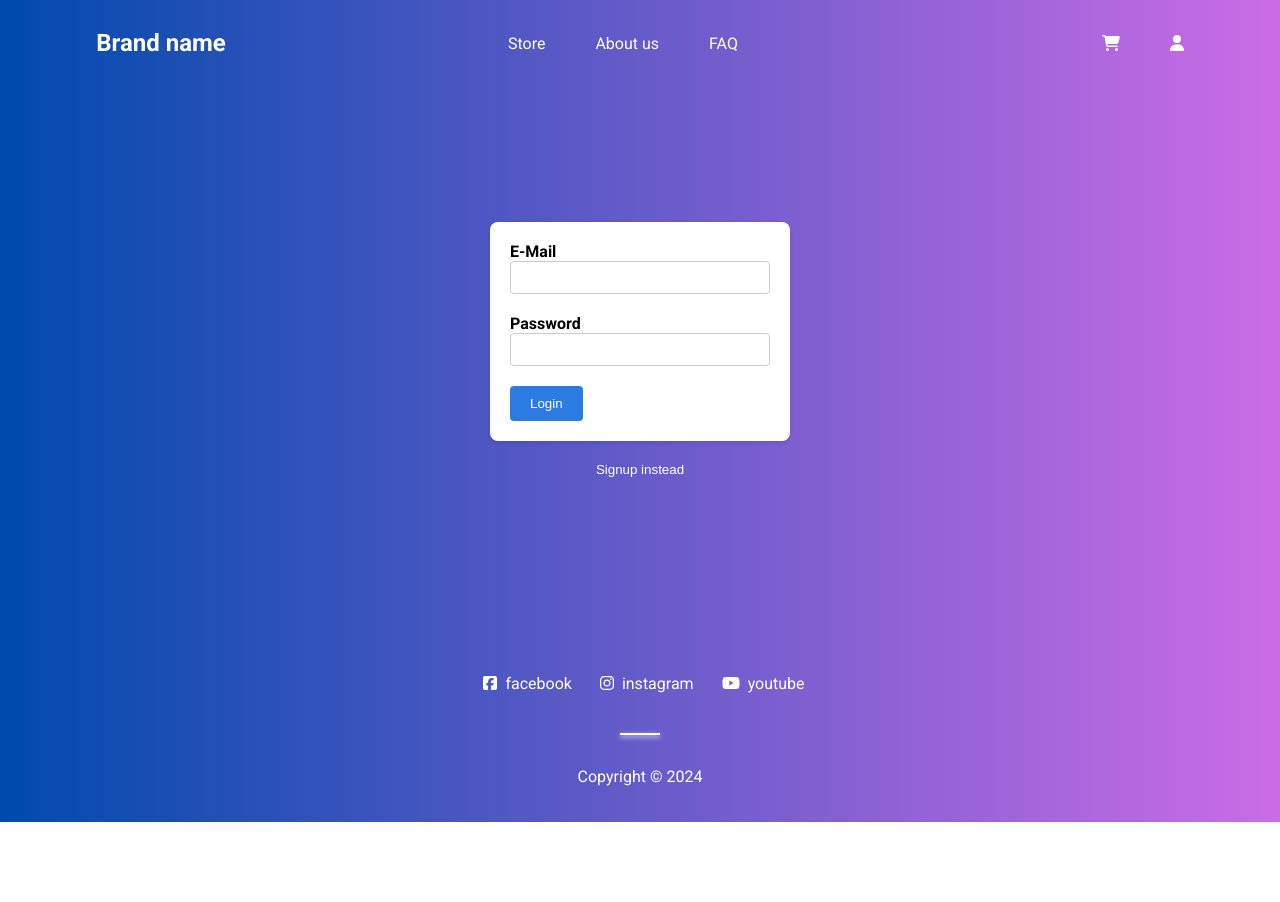
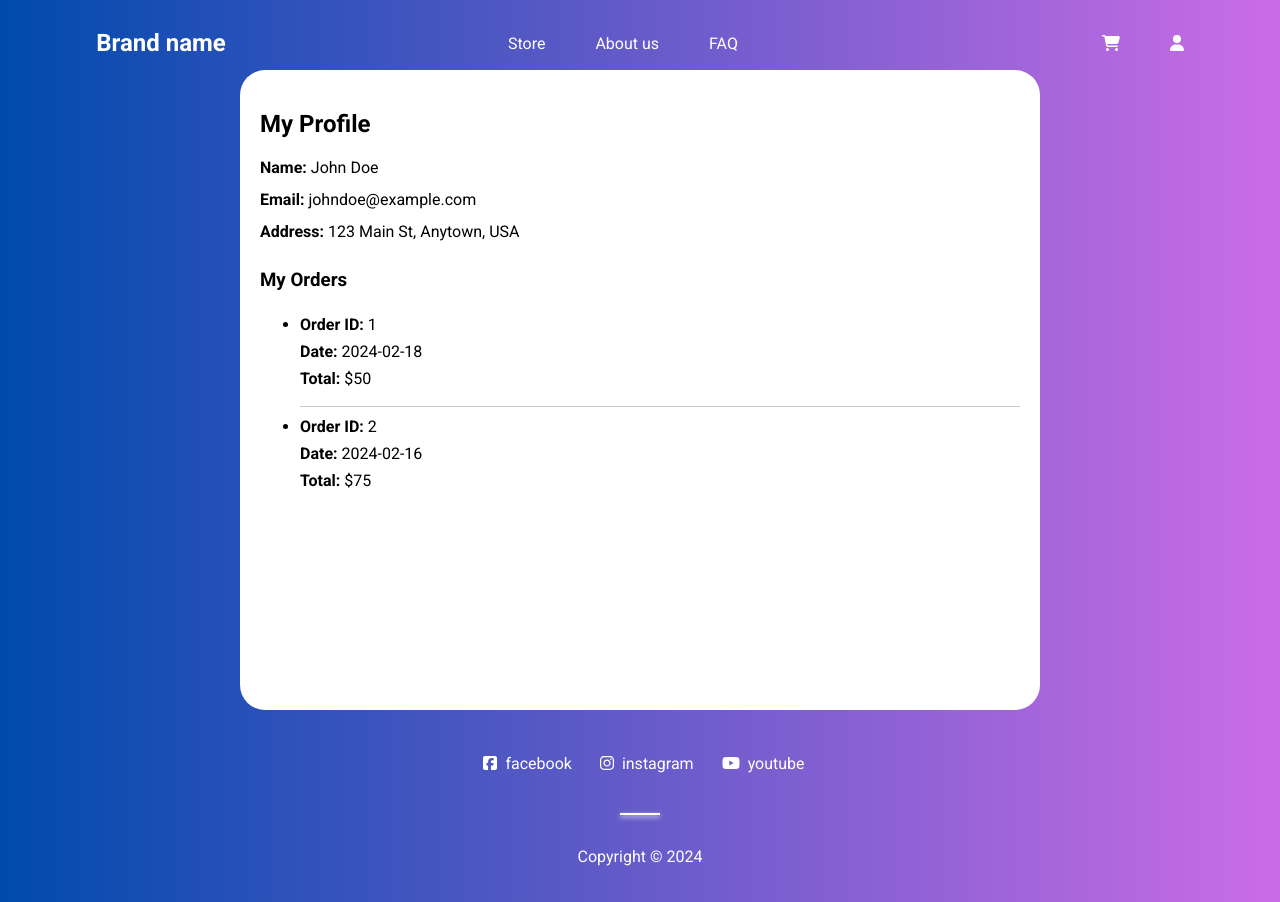
Before and after one commit to VictoriyaK19/online-store, a Vue app: page /myprofile in a window 1280 px wide. Before the commit the page ends 822 px from the top, so only its background shows below. Built offline with nearby package versions, Linux system fonts and the light colour scheme.

Commit message:
authentication

```diff
--- /dev/null
+++ b/src/pages/TheAuth.vue
@@ -0,0 +1,206 @@
+<template>
+  <div class="container">
+    <form @submit.prevent="submitForm" class="form">
+      <div v-if="mode === 'login'">
+        <div class="form-control">
+          <label for="email">E-Mail</label>
+          <input
+            type="email"
+            id="email"
+            v-model.trim="email"
+            @focus="clearValidation"
+          />
+        </div>
+        <div class="form-control">
+          <label for="password">Password</label>
+          <input
+            type="password"
+            id="password"
+            v-model.trim="password"
+            @focus="clearValidation"
+          />
+        </div>
+      </div>
+      <!-- Fields for signup -->
+      <div v-if="mode === 'signup'">
+        <div class="form-control">
+          <label for="firstName">First Name</label>
+          <input
+            type="text"
+            id="firstName"
+            v-model.trim="firstName"
+            @focus="clearValidation"
+          />
+        </div>
+        <div class="form-control">
+          <label for="lastName">Last Name</label>
+          <input
+            type="text"
+            id="lastName"
+            v-model.trim="lastName"
+            @focus="clearValidation"
+          />
+        </div>
+
+        <div class="form-control">
+          <label for="email">E-Mail</label>
+          <input
+            type="email"
+            id="email"
+            v-model.trim="email"
+            @focus="clearValidation"
+          />
+        </div>
+        <div class="form-control">
+          <label for="password">Password</label>
+          <input
+            type="password"
+            id="password"
+            v-model.trim="password"
+            @focus="clearValidation"
+          />
+        </div>
+        <div class="form-control">
+          <label for="confirmPassword">Confirm Password</label>
+          <input
+            type="password"
+            id="confirmPassword"
+            v-model.trim="confirmPassword"
+            @focus="clearValidation"
+          />
+        </div>
+      </div>
+
+      <!-- Error message -->
+      <p v-if="!formIsValid" class="error-message">
+        Please enter valid information (email, password, first name, last name,
+        and confirmation password must be provided, and password must be at
+        least 6 characters long).
+      </p>
+      <button class="submit-button">{{ submitButtonCaption }}</button>
+    </form>
+    <button type="button" class="switch-mode-button" @click="switchAuthForm">
+      {{ switchModeButtonCaption }}
+    </button>
+  </div>
+</template>
+
+<script>
+export default {
+  data() {
+    return {
+      email: "",
+      password: "",
+      confirmPassword: "", // New field
+      firstName: "", // New field
+      lastName: "", // New field
+      formIsValid: true,
+      mode: "login",
+    };
+  },
+  computed: {
+    submitButtonCaption() {
+      return this.mode === "login" ? "Login" : "Signup";
+    },
+    switchModeButtonCaption() {
+      return this.mode === "login" ? "Signup instead" : "Login instead";
+    },
+  },
+  methods: {
+    submitForm() {
+      this.formIsValid = true;
+      if (
+        this.email === "" ||
+        !this.email.includes("@") ||
+        this.password.length < 6 ||
+        (this.mode === "signup" &&
+          (this.firstName === "" ||
+            this.lastName === "" ||
+            this.confirmPassword === "" ||
+            this.password !== this.confirmPassword))
+      ) {
+        this.formIsValid = false;
+        return;
+      }
+      // send http request...
+    },
+    switchAuthForm() {
+      this.mode = this.mode === "login" ? "signup" : "login";
+    },
+    clearValidation() {
+      this.formIsValid = true;
+    },
+  },
+};
+</script>
+
+<style scoped>
+.container {
+  height: 70vh;
+  display: flex;
+  flex-direction: column;
+  align-items: center;
+  justify-content: center;
+}
+
+.form {
+  background-color: #fff;
+  border-radius: 8px;
+  padding: 20px;
+  box-shadow: 0 2px 4px rgba(0, 0, 0, 0.1);
+  width: 300px;
+  margin-bottom: 20px;
+}
+
+.form-control {
+  margin-bottom: 20px;
+}
+
+label {
+  display: block;
+  font-weight: bold;
+}
+
+input {
+  width: 100%;
+  padding: 8px;
+  border: 1px solid #ccc;
+  border-radius: 4px;
+  transition: border-color 0.3s ease;
+}
+
+input:focus {
+  outline: none;
+  border-color: #007bff;
+}
+
+.error-message {
+  color: #dc3545;
+}
+
+.submit-button {
+  background-color: #146ce0e4;
+  color: #fff;
+  border: none;
+  border-radius: 4px;
+  padding: 10px 20px;
+  cursor: pointer;
+  transition: background-color 0.3s ease;
+}
+
+.submit-button:hover {
+  background-color: #0062ca;
+}
+
+.switch-mode-button {
+  background-color: transparent;
+  color: #fff;
+  border: none;
+  cursor: pointer;
+  transition: color 0.3s ease;
+}
+
+.switch-mode-button:hover {
+  color: #fff;
+}
+</style>
--- a/src/pages/user/MyProfile.vue
+++ b/src/pages/user/MyProfile.vue
@@ -1,140 +1,84 @@
 <template>
-    <div class="container">
-      <form @submit.prevent="submitForm" class="form">
-        <div class="form-control">
-          <label for="email">E-Mail</label>
-          <input type="email" id="email" v-model.trim="email" @focus="clearValidation" />
+  <div class="my-profile background">
+    <h2>My Profile</h2>
+    <div class="profile-info">
+
+      <div class="details">
+        <p><strong>Name:</strong> {{ user.firstName }} {{ user.lastName }}</p>
+        <p><strong>Email:</strong> {{ user.email }}</p>
+        <p><strong>Address:</strong> {{ user.address }}</p>
+        <!-- Additional user details can be displayed here -->
       </div>
-        <div class="form-control">
-          <label for="password">Password</label>
-          <input type="password" id="password" v-model.trim="password" @focus="clearValidation" />
     </div>
-        <p v-if="!formIsValid" class="error-message">
-          Please enter a valid email and password (must be at least 6 characters long).
-        </p>
-        <button class="submit-button">{{ submitButtonCaption }}</button>
-      </form>
-      <button type="button" class="switch-mode-button" @click="switchAuthForm">{{ switchModeButtonCaption }}</button>
+    <div class="orders">
+      <h3>My Orders</h3>
+      <ul>
+        <li v-for="order in orders" :key="order.id">
+          <p><strong>Order ID:</strong> {{ order.id }}</p>
+          <p><strong>Date:</strong> {{ order.date }}</p>
+          <p><strong>Total:</strong> ${{ order.total }}</p>
+          <!-- Additional order details can be displayed here -->
+        </li>
+      </ul>
+    </div>
   </div>
 </template>
-
 
 <script>
 export default {
   data() {
     return {
-        email: "",
-        password: "",
-        formIsValid: true,
-        mode: "login",
+      user: {
+        firstName: 'John',
+        lastName: 'Doe',
+        email: 'johndoe@example.com',
+        avatar: 'path/to/avatar.jpg',
+        address: '123 Main St, Anytown, USA',
+        // Add more user details as needed
+      },
+      orders: [
+        {
+          id: 1,
+          date: '2024-02-18',
+          total: 50.00,
+          // Add more order details as needed
+        },
+        {
+          id: 2,
+          date: '2024-02-16',
+          total: 75.00,
+          // Add more order details as needed
+        },
+        // Add more orders as needed
+      ],
     };
-    },
-    computed: {
-      submitButtonCaption() {
-          if (this.mode === 'login') {
-              return 'Login';
-          } else {
-              return 'Signup';
-          }
-      },
-      switchModeButtonCaption() {
-          if (this.mode === 'login') {
-              return 'Signup instead';
-          } else {
-              return 'Login instead';
-          }
-      }
-    },
-    methods: {
-      submitForm() {
-        this.formIsValid = true;
-        if (
-          this.email === "" ||
-          !this.email.includes("@") ||
-          this.password.length < 6
-        ) {
-          this.formIsValid = false;
-          return;
-        }
-        // send http request...
-      },
-      switchAuthForm() {
-          if (this.mode === 'login') {
-              this.mode = 'signup';
-          } else {
-              this.mode = 'login';
-          }
-      },
   },
 };
 </script>
+
 <style scoped>
-  .container {
-    height: 70vh;
-    display: flex;
-    flex-direction: column;
-    align-items: center;
-    justify-content: center;
+.my-profile {
+  max-width: 800px;
+  margin: 0 auto;
+  padding: 20px;
 }
 
-  .form {
-    background-color: #fff;
-    border-radius: 8px;
-    padding: 20px;
-    box-shadow: 0 2px 4px rgba(0, 0, 0, 0.1);
-    width: 300px;
-    margin-bottom: 20px;
+
+.details p {
+  margin: 5px 0;
 }
 
-  .form-control {
-    margin-bottom: 20px;
+.orders {
+  margin-top: 20px;
 }
 
-  label {
-    display: block;
-    font-weight: bold;
+.orders li {
+  border-bottom: 1px solid #ccc;
+  padding-bottom: 10px;
+  margin-bottom: 10px;
 }
 
-  input {
-    width: 100%;
-    padding: 8px;
-    border: 1px solid #ccc;
-    border-radius: 4px;
-    transition: border-color 0.3s ease;
-  }
-
-  input:focus {
-    outline: none;
-    border-color: #007bff;
-  }
-
-  .error-message {
-    color: #dc3545;
-  }
-
-  .submit-button {
-    background-color: #146ce0e4;
-    color: #fff;
-    border: none;
-    border-radius: 4px;
-    padding: 10px 20px;
-    cursor: pointer;
-    transition: background-color 0.3s ease;
-  }
-
-  .submit-button:hover {
-    background-color: #0062ca;
-  }
-
-  .switch-mode-button {
-    background-color: transparent;
-    color: #fff;
-    border: none;
-    cursor: pointer;
-    transition: color 0.3s ease;
-  }
-
-  .switch-mode-button:hover {
-    color: #fff;
+.orders li:last-child {
+  border-bottom: none;
 }
 </style>
--- a/src/router.js
+++ b/src/router.js
@@ -8,6 +8,7 @@ import MyProfile from "./pages/user/MyProfile.vue";
 import MyCart from "./pages/user/MyCart.vue";
 import NotFound from "./pages/NotFound.vue";
 import TheProduct from "./pages/TheProduct.vue";
+import TheAuth from '@/pages/TheAuth';
 
 const router = createRouter({
     history: createWebHistory(),
@@ -19,6 +20,7 @@ const router = createRouter({
       { path: "/aboutus", component: AboutUs },
       { path: "/faq", component: FAQuestions },
       { path: "/myprofile", component: MyProfile },
+      { path: "/auth", component: TheAuth },
       { path: "/mycart", component: MyCart },
       { path: "/:notFound(.*)", component: NotFound },
     ],
```
Lines whose indentation alone changed are shown as unchanged.
